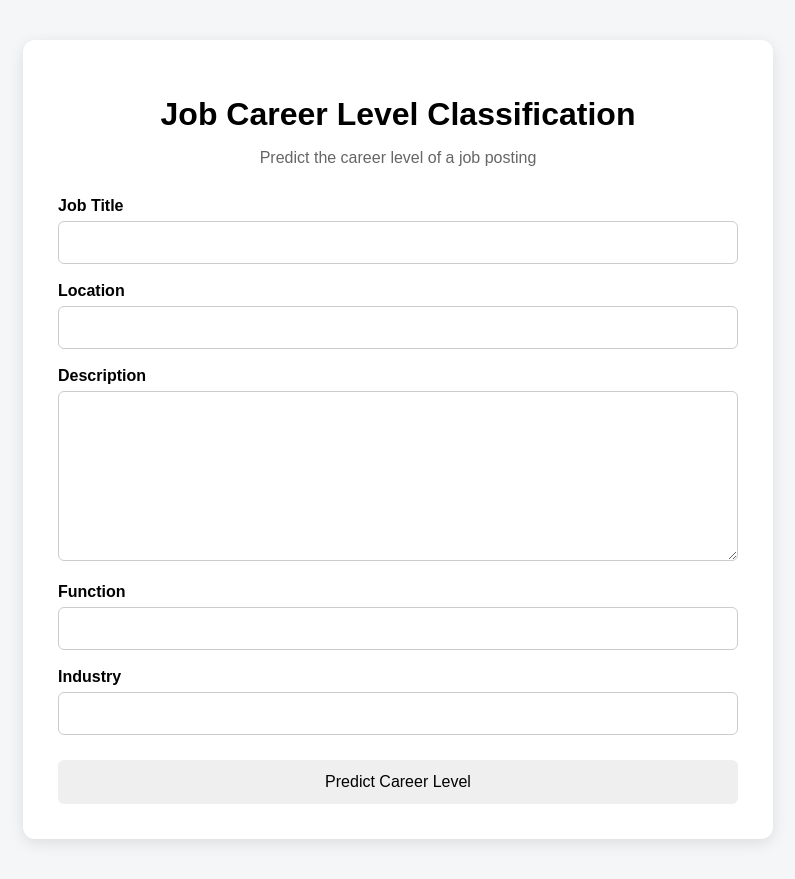
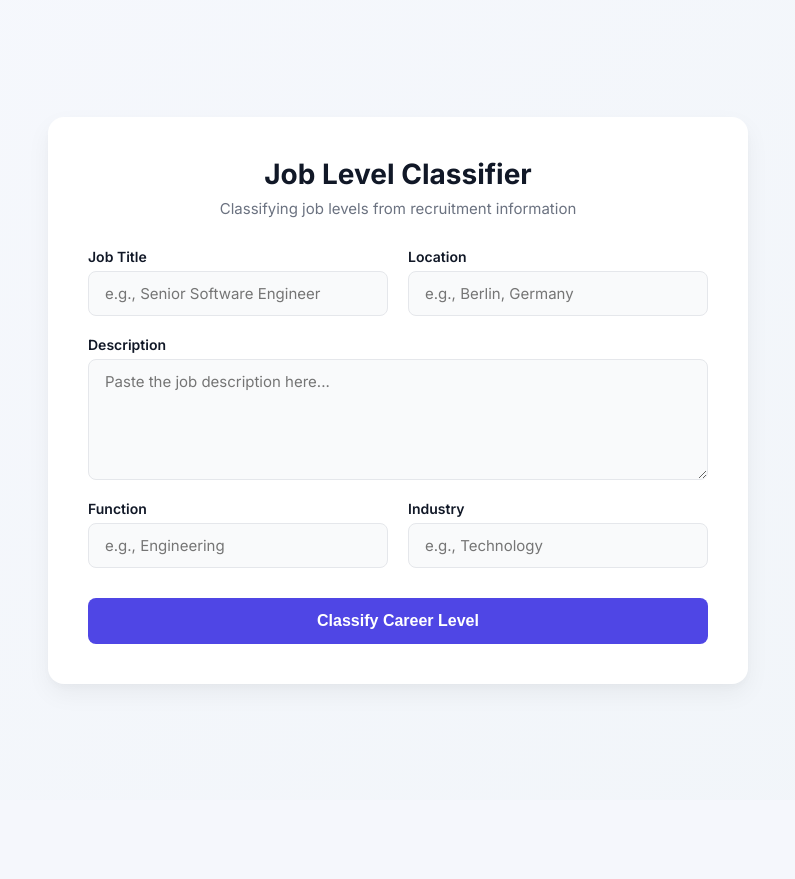
Before and after one commit to chinh1809z/Job-Level-Classification, a Flask app: page / in a window 1280 px wide. Shown: the whole page, without its empty margins (242-1037 px from the left). After the commit the page ends 689 px from the top, so only its background shows below. Run offline with Flask 3, Linux system fonts and the light colour scheme; parts of the project's set-up code (start-up, migrations or seed data) failed here and were passed over.

Commit message:
Improve UI

```diff
--- a/api/static/style.css
+++ b/api/static/style.css
@@ -1,72 +1,166 @@
+:root {
+    --primary-color: #4F46E5;
+    --primary-hover: #4338CA;
+    --bg-color: #F3F4F6;
+    --card-bg: #FFFFFF;
+    --text-main: #111827;
+    --text-muted: #6B7280;
+    --border-color: #E5E7EB;
+}
+
 * {
     box-sizing: border-box;
+    margin: 0;
+    padding: 0;
 }
 
 body {
-    font-family: Arial, sans-serif;
-    background: #f4f6f8;
-    margin: 0;
-    padding: 40px;
+    font-family: 'Inter', sans-serif;
+    background: linear-gradient(135deg, #f6f8fd 0%, #f1f5f9 100%);
+    color: var(--text-main);
+    min-height: 100vh;
+    display: flex;
+    align-items: center;
+    justify-content: center;
+    padding: 20px;
 }
 
 .container {
-    max-width: 750px;
-    margin: auto;
-    background: white;
-    padding: 35px;
-    border-radius: 12px;
-    box-shadow: 0 4px 15px rgba(0, 0, 0, 0.1);
+    width: 100%;
+    max-width: 700px;
+    background: var(--card-bg);
+    padding: 40px;
+    border-radius: 16px;
+    box-shadow: 0 10px 25px rgba(0, 0, 0, 0.05), 0 4px 6px rgba(0, 0, 0, 0.02);
+}
+
+.header {
+    text-align: center;
+    margin-bottom: 30px;
 }
 
 h1 {
-    text-align: center;
-    margin-bottom: 10px;
+    font-size: 28px;
+    font-weight: 700;
+    color: var(--text-main);
+    margin-bottom: 8px;
 }
 
 .subtitle {
-    text-align: center;
-    color: #666;
-    margin-bottom: 30px;
+    color: var(--text-muted);
+    font-size: 15px;
+}
+
+.job-form {
+    display: flex;
+    flex-direction: column;
+    gap: 20px;
+}
+
+.form-row {
+    display: grid;
+    grid-template-columns: 1fr 1fr;
+    gap: 20px;
+}
+
+.form-group {
+    display: flex;
+    flex-direction: column;
 }
 
 label {
-    display: block;
-    margin-top: 18px;
+    font-size: 14px;
+    font-weight: 600;
     margin-bottom: 6px;
-    font-weight: bold;
+    color: var(--text-main);
 }
 
-input,
-textarea {
+input, textarea {
     width: 100%;
-    padding: 12px;
-    border: 1px solid #ccc;
-    border-radius: 6px;
+    padding: 12px 16px;
+    border: 1px solid var(--border-color);
+    border-radius: 8px;
     font-size: 15px;
+    font-family: inherit;
+    transition: all 0.2s ease;
+    background-color: #F9FAFB;
+}
+
+input:focus, textarea:focus {
+    outline: none;
+    border-color: var(--primary-color);
+    box-shadow: 0 0 0 3px rgba(79, 70, 229, 0.15);
+    background-color: #fff;
 }
 
 textarea {
     resize: vertical;
+    min-height: 100px;
 }
 
-button {
-    width: 100%;
-    margin-top: 25px;
-    padding: 13px;
+.btn-submit {
+    background-color: var(--primary-color);
+    color: white;
+    font-weight: 600;
+    padding: 14px;
     border: none;
-    border-radius: 6px;
+    border-radius: 8px;
     font-size: 16px;
     cursor: pointer;
+    transition: background-color 0.2s ease, transform 0.1s ease;
+    margin-top: 10px;
+}
+
+.btn-submit:hover {
+    background-color: var(--primary-hover);
+}
+
+.btn-submit:active {
+    transform: translateY(1px);
 }
 
 .result {
     margin-top: 30px;
-    padding: 20px;
-    border-radius: 8px;
+    padding: 24px;
+    border-radius: 12px;
     text-align: center;
-    background: #f0f4f8;
+    background: linear-gradient(to right, #EEF2FF, #E0E7FF);
+    border: 1px solid #C7D2FE;
 }
 
-.result strong {
+.result h2 {
+    font-size: 18px;
+    color: var(--primary-hover);
+    margin-bottom: 8px;
+}
+
+.prediction-badge {
+    display: inline-block;
+    margin-top: 12px;
+    padding: 8px 24px;
+    background-color: var(--primary-color);
+    color: white;
     font-size: 20px;
+    font-weight: 700;
+    border-radius: 9999px;
+    box-shadow: 0 4px 6px rgba(79, 70, 229, 0.2);
 }
+
+.fade-in {
+    animation: fadeIn 0.4s ease-in-out;
+}
+
+@keyframes fadeIn {
+    from { opacity: 0; transform: translateY(10px); }
+    to { opacity: 1; transform: translateY(0); }
+}
+
+/* Responsive cho mobile */
+@media (max-width: 600px) {
+    .form-row {
+        grid-template-columns: 1fr;
+    }
+    .container {
+        padding: 24px;
+    }
+}
--- a/api/templates/index.html
+++ b/api/templates/index.html
@@ -1,65 +1,58 @@
 <!DOCTYPE html>
 <html lang="en">
-
 <head>
     <meta charset="UTF-8">
+    <meta name="viewport" content="width=device-width, initial-scale=1.0">
     <title>Job Career Level Classification</title>
-
+    <!-- Thêm font chữ hiện đại -->
+    <link href="https://fonts.googleapis.com/css2?family=Inter:wght@400;500;600;700&display=swap" rel="stylesheet">
     <link rel="stylesheet" href="{{ url_for('static', filename='style.css') }}">
 </head>
+<body>
+    <div class="container">
+        <div class="header">
+            <h1>Job Level Classifier</h1>
+            <p class="subtitle">Classifying job levels from recruitment information</p>
+        </div>
 
-<body>
+        <form action="/predict" method="POST" class="job-form">
+            <div class="form-row">
+                <div class="form-group">
+                    <label>Job Title</label>
+                    <input type="text" name="title" placeholder="e.g., Senior Software Engineer" required>
+                </div>
+                <div class="form-group">
+                    <label>Location</label>
+                    <input type="text" name="location" placeholder="e.g., Berlin, Germany" required>
+                </div>
+            </div>
 
-    <div class="container">
+            <div class="form-group">
+                <label>Description</label>
+                <textarea name="description" rows="5" placeholder="Paste the job description here..." required></textarea>
+            </div>
 
-        <h1>Job Career Level Classification</h1>
+            <div class="form-row">
+                <div class="form-group">
+                    <label>Function</label>
+                    <input type="text" name="function" placeholder="e.g., Engineering" required>
+                </div>
+                <div class="form-group">
+                    <label>Industry</label>
+                    <input type="text" name="industry" placeholder="e.g., Technology" required>
+                </div>
+            </div>
 
-        <p class="subtitle">
-            Predict the career level of a job posting
-        </p>
-
-        <form action="/predict" method="POST">
-
-            <label>Job Title</label>
-            <input type="text" name="title" required>
-
-            <label>Location</label>
-            <input type="text" name="location" required>
-
-            <label>Description</label>
-            <textarea name="description"
-                      rows="8"
-                      required></textarea>
-
-            <label>Function</label>
-            <input type="text" name="function" required>
-
-            <label>Industry</label>
-            <input type="text" name="industry" required>
-
-            <button type="submit">Predict Career Level</button>
-
+            <button type="submit" class="btn-submit">Classify Career Level</button>
         </form>
 
-
         {% if prediction %}
-
-        <div class="result">
-
-            <h2>Prediction Result</h2>
-
-            <p>
-                Predicted Career Level
-            </p>
-
-            <strong>{{ prediction }}</strong>
-
+        <div class="result fade-in">
+            <h2>Kết quả dự đoán</h2>
+            <p>Cấp bậc công việc phù hợp nhất là:</p>
+            <div class="prediction-badge">{{ prediction }}</div>
         </div>
-
         {% endif %}
-
     </div>
-
 </body>
-
 </html>
```
